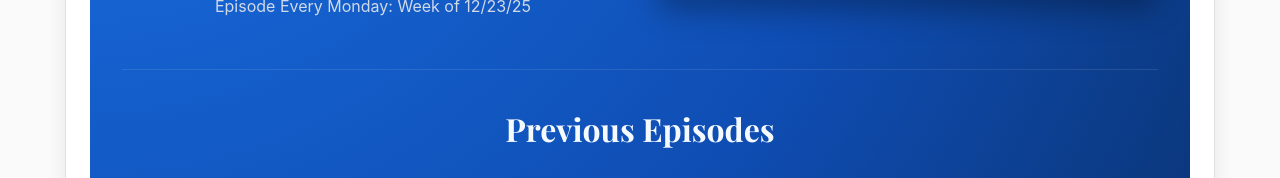
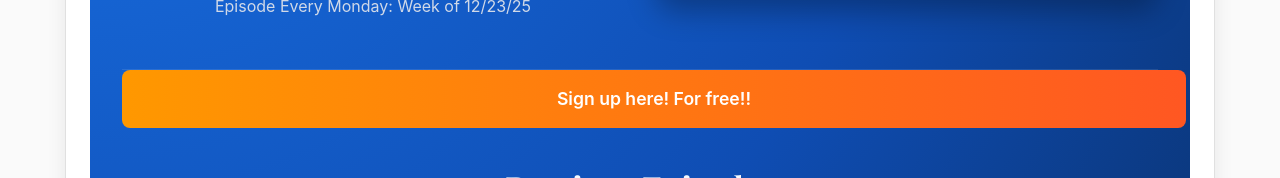
Before and after one commit to alexisbernt/Portfolio, a React (Create React App) app in the folder lexi-portfolio/: page /#/ in a window 1280 px wide. Shown: the part 420-598 px from the top of the page. Built offline with nearby package versions, Linux system fonts and the light colour scheme.

Commit message:
adding sign up banner

```diff
--- a/lexi-portfolio/src/css/NewsPage1.css
+++ b/lexi-portfolio/src/css/NewsPage1.css
@@ -303,3 +303,23 @@
   max-width: 720px;
   margin: 0 auto;
 }
+
+.signup-banner {
+  display: block;
+  width: 100%;
+  text-align: center;
+  padding: 14px;
+  background: linear-gradient(90deg, #ff9800, #ff5722);
+  color: white;
+  font-weight: 600;
+  font-size: 1.1rem;
+  text-decoration: none;
+  border-radius: 8px;
+  margin-bottom: 20px;
+  transition: transform 0.2s ease, box-shadow 0.2s ease;
+}
+
+.signup-banner:hover {
+  transform: translateY(-2px);
+  box-shadow: 0 6px 18px rgba(0, 0, 0, 0.2);
+}
--- a/lexi-portfolio/src/pages/News.js
+++ b/lexi-portfolio/src/pages/News.js
@@ -26,6 +26,12 @@ function NewsPage1() {
         </div>
 
       </section>
+
+      {/* --- Signup Banner --- */}
+      <Link to="/news-signup" className="signup-banner">
+        Sign up here! For free!!
+      </Link>
+
 
       {/* --- Previous Episodes Section --- */}
       <section className="previous-section slide-up">
```
